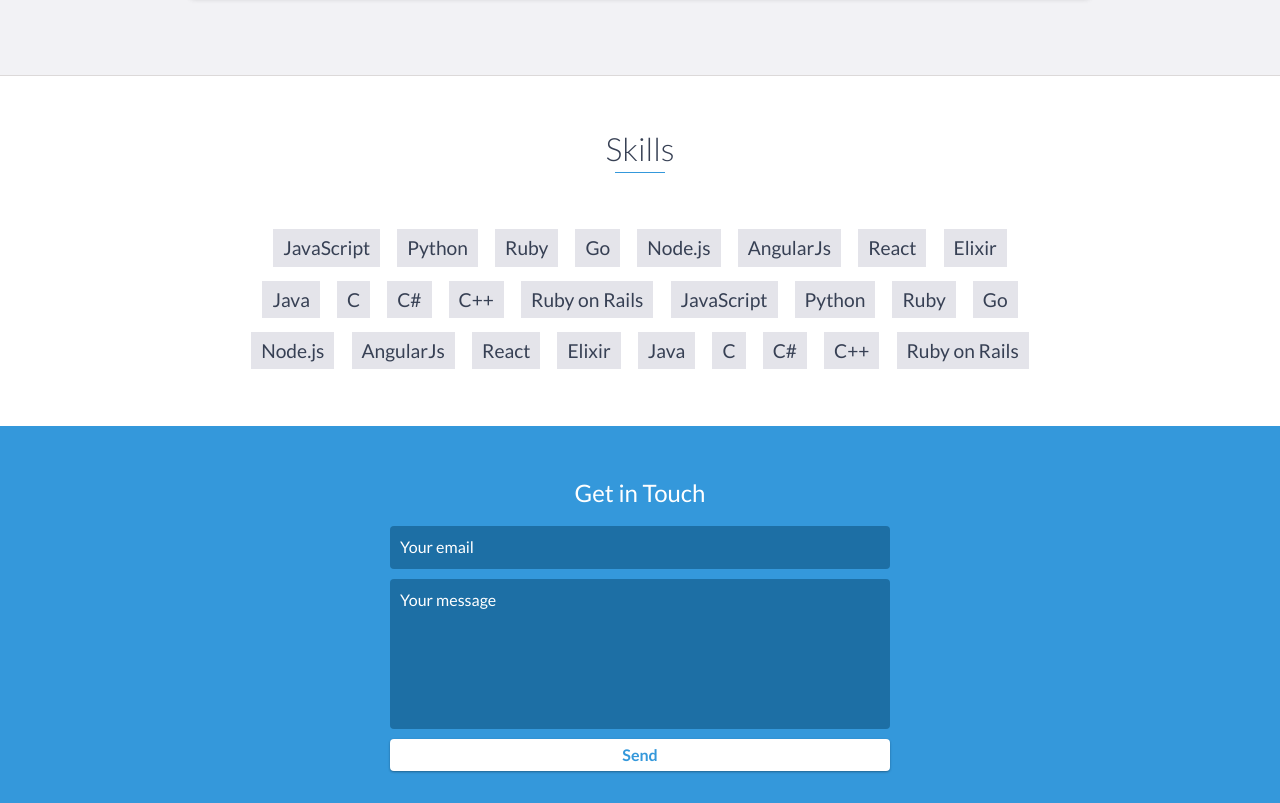
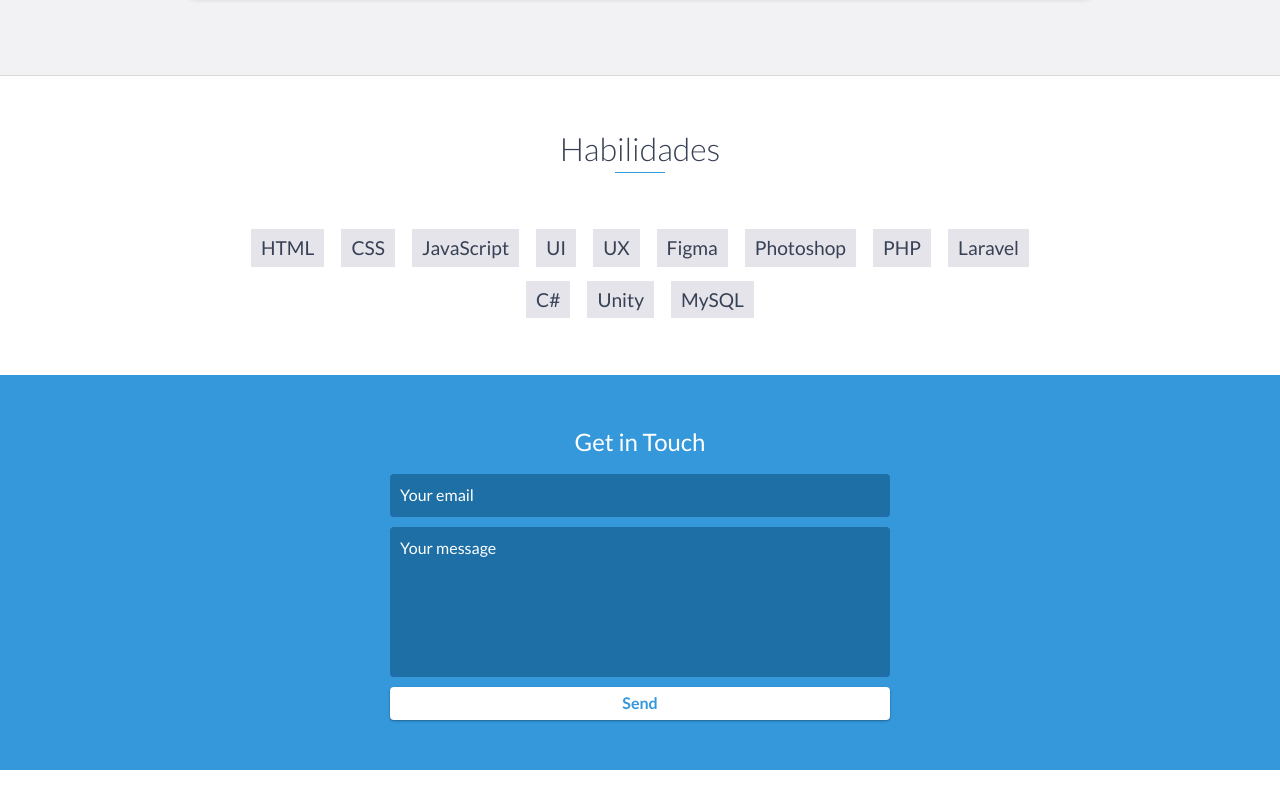
Before and after one commit to RenanCn/renancn.github.io, a website: page index.html in a window 1280 px wide. Shown: the part 3000-3803 px from the top of the page. Drawn offline with nearby package versions, Linux system fonts and the light colour scheme.

Commit message:
Update index.html

```diff
--- a/index.html
+++ b/index.html
@@ -184,34 +184,21 @@
     <!-- End #projects -->
 
     <div id="skills">
-        <h2 class="heading">Skills</h2>
+        <h2 class="heading">Habilidades</h2>
         <ul>
+            <li>HTML</li>
+            <li>CSS</li>
             <li>JavaScript</li>
-            <li>Python</li>
-            <li>Ruby</li>
-            <li>Go</li>
-            <li>Node.js</li>
-            <li>AngularJs</li>
-            <li>React</li>
-            <li>Elixir</li>
-            <li>Java</li>
-            <li>C</li>
+            <li>UI</li>
+            <li>UX</li>
+            <li>Figma</li>
+            <li>Photoshop</li>
+            <li>PHP</li>
+            <li>Laravel</li>
             <li>C#</li>
-            <li>C++</li>
-            <li>Ruby on Rails</li>
-            <li>JavaScript</li>
-            <li>Python</li>
-            <li>Ruby</li>
-            <li>Go</li>
-            <li>Node.js</li>
-            <li>AngularJs</li>
-            <li>React</li>
-            <li>Elixir</li>
-            <li>Java</li>
-            <li>C</li>
-            <li>C#</li>
-            <li>C++</li>
-            <li>Ruby on Rails</li>
+            <li>Unity</li>
+            <li>MySQL</li>
+
         </ul>
     </div>
     <!-- End #skills -->
@@ -249,7 +236,7 @@
                             <a href="https://github.com/renancn" target="_blank"><i class="fa fa-github" aria-hidden="true"></i></a>
                         </li>
                         <li>
-                            <a href="https://linkedin.com/" target="_blank"><i class="fa fa-linkedin" aria-hidden="true"></i></a>
+                            <a href="https://www.linkedin.com/in/renan-caldeira-nunes-0a9053115/" target="_blank"><i class="fa fa-linkedin" aria-hidden="true"></i></a>
                         </li>
                     </ul>
                 </div>
```
